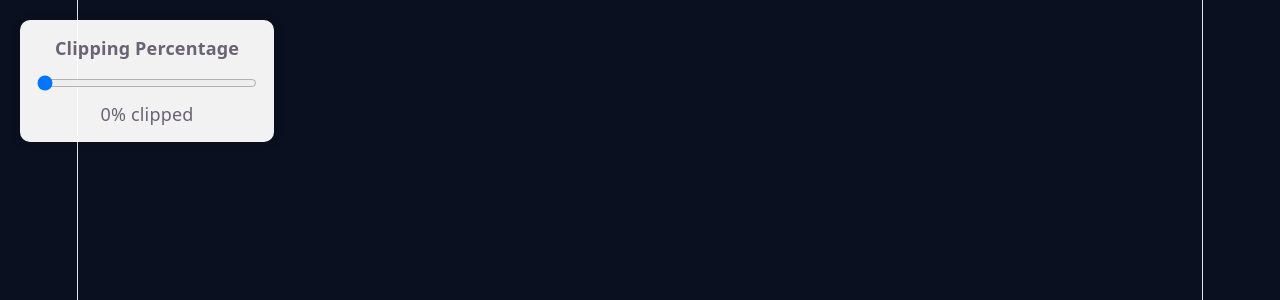
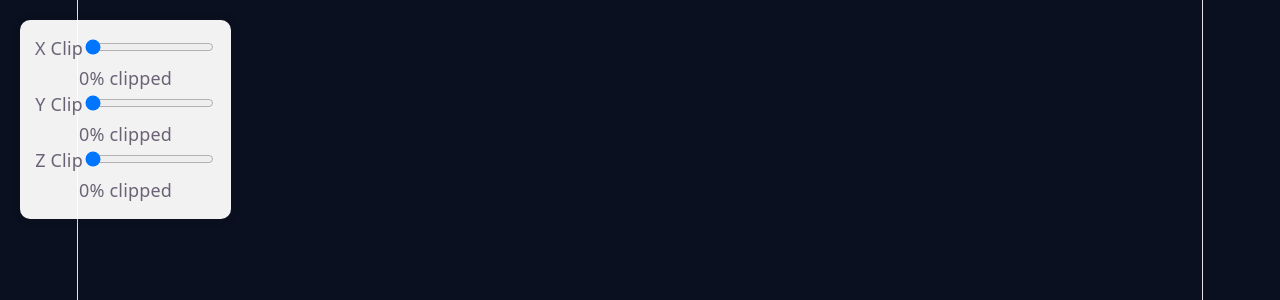
Before and after one commit to nandanarajendran2004-a11y/ThreejsProject, a React (Vite) app: page /simulation in a window 1280 px wide. Shown: the top 300 px of the page. Built offline with nearby package versions, Linux system fonts and the light colour scheme; no server answers.

Commit message:
Added three clipping planes

```diff
--- a/src/components/Navbar.css
+++ b/src/components/Navbar.css
@@ -29,6 +29,7 @@
   display: flex;
   align-items: center;
   gap: 24px;
+  margin-right: 40px;
 }
 
 .nav-links a {
--- a/src/pages/Gltfviewer.jsx
+++ b/src/pages/Gltfviewer.jsx
@@ -6,24 +6,31 @@ import "./Gltfviewer.css";
 
 export default function Gltfviewer() {
     const mountRef = useRef();
-    const [clipPercent, setClipPercent] = useState(0);
 
-    const clippingPlaneRef = useRef(
-        new THREE.Plane(new THREE.Vector3(0, -1, 0), 0)
-    );
+    const [clip, setClip] = useState({ x: 0, y: 0, z: 0 });
 
-    const modelBoundsRef = useRef({
-        minY: 0,
-        maxY: 1
+    // 3 proper clipping planes
+    const clippingPlanesRef = useRef([
+        new THREE.Plane(new THREE.Vector3(0, -1, 0), 0), // Y
+        new THREE.Plane(new THREE.Vector3(1, 0, 0), 0),  // X
+        new THREE.Plane(new THREE.Vector3(0, 0, 1), 0)   // Z
+    ]);
+
+    const boundsRef = useRef({
+        min: new THREE.Vector3(),
+        max: new THREE.Vector3()
     });
 
     const readyRef = useRef(false);
+
     useEffect(() => {
         const scene = new THREE.Scene();
         scene.background = new THREE.Color(0x0b1020);
 
         const shipGroup = new THREE.Group();
         scene.add(shipGroup);
+
+
 
         const camera = new THREE.PerspectiveCamera(
             75,
@@ -32,7 +39,7 @@ export default function Gltfviewer() {
             1000
         );
 
-        camera.position.set(5,5,5);
+        camera.position.set(5, 5, 5);
         camera.lookAt(0, 0, 0);
 
         const renderer = new THREE.WebGLRenderer({ antialias: true });
@@ -49,6 +56,7 @@ export default function Gltfviewer() {
         dirLight.position.set(5, 5, 5);
         scene.add(dirLight);
 
+        const planes = clippingPlanesRef.current;
         const raycaster = new THREE.Raycaster();
         const mouse = new THREE.Vector2();
 
@@ -95,10 +103,10 @@ export default function Gltfviewer() {
         ];
 
         let loadedCount = 0;
-        const plane = clippingPlaneRef.current;
 
         modelFiles.forEach((file) => {
             loader.load(file, (obj) => {
+
                 obj.traverse((child) => {
                     if (child.isMesh) {
                         child.material = new THREE.MeshStandardMaterial({
@@ -106,7 +114,7 @@ export default function Gltfviewer() {
                             side: THREE.DoubleSide,
                             transparent: true,
                             opacity: 0.5,
-                            clippingPlanes: [plane]
+                            clippingPlanes: planes
                         });
                     }
                 });
@@ -115,8 +123,7 @@ export default function Gltfviewer() {
                 const box = new THREE.Box3().setFromObject(obj);
                 const size = box.getSize(new THREE.Vector3());
                 const maxDim = Math.max(size.x, size.y, size.z);
-                const scale = 2 / maxDim;
-                obj.scale.setScalar(scale);
+                obj.scale.setScalar(2 / maxDim);
 
                 obj.updateMatrixWorld(true);
 
@@ -125,38 +132,34 @@ export default function Gltfviewer() {
 
                 if (loadedCount === modelFiles.length) {
 
-                    // center whole ship
+                    // CENTER SHIP
                     const shipBox = new THREE.Box3().setFromObject(shipGroup);
-                    const shipCenter = shipBox.getCenter(new THREE.Vector3());
+                    const center = shipBox.getCenter(new THREE.Vector3());
 
-                    shipGroup.position.sub(shipCenter);
+                    shipGroup.position.sub(center);
                     shipGroup.updateMatrixWorld(true);
 
-                    // compute final bounds AFTER centering
+                    // FINAL BOUNDS (IMPORTANT)
                     const finalBox = new THREE.Box3().setFromObject(shipGroup);
 
-                    modelBoundsRef.current = {
-                        minY: finalBox.min.y,
-                        maxY: finalBox.max.y
-                    };
+                    boundsRef.current.min.copy(finalBox.min);
+                    boundsRef.current.max.copy(finalBox.max);
 
-                    plane.normal.set(0, -1, 0);
-                    const initialPosition = finalBox.min.y;
-                    plane.constant = -initialPosition;
+                    const min = finalBox.min;
+                    const max = finalBox.max;
 
-                    // apply clipping
-                    scene.traverse((child) => {
-                        if (child.isMesh) {
-                            child.material.clippingPlanes = [plane];
-                            child.material.needsUpdate = true;
-                        }
-                    });
+                    // FIXED PLANES (NO MAGIC NUMBERS)
+                    planes[0].normal.set(0, -1, 0);
+                    planes[0].constant = -min.y;
+
+                    planes[1].normal.set(1, 0, 0);
+                    planes[1].constant = -min.x;
+
+                    planes[2].normal.set(0, 0, 1);
+                    planes[2].constant = -min.z;
 
                     renderer.localClippingEnabled = true;
-
-                    // force first render (fix blank screen issue)
                     readyRef.current = true;
-                    renderer.render(scene, camera);
                 }
             });
         });
@@ -165,6 +168,7 @@ export default function Gltfviewer() {
             requestAnimationFrame(animate);
             controls.target.set(0, 0, 0);
             controls.update();
+
             if (readyRef.current) {
                 renderer.render(scene, camera);
             }
@@ -182,47 +186,88 @@ export default function Gltfviewer() {
 
         return () => {
             window.removeEventListener("resize", handleResize);
-            renderer.domElement.removeEventListener("click", onClick);
             renderer.dispose();
-            if (mountRef.current) {
-                mountRef.current.removeChild(renderer.domElement);
-            }
+            mountRef.current?.removeChild(renderer.domElement);
         };
     }, []);
 
-    const handleSliderChange = (e) => {
-        const percent = Number(e.target.value);
-        setClipPercent(percent);
+    // UPDATE SLIDERS
+    const handleClipChange = (axis, value) => {
+        setClip(prev => {
+            const updated = { ...prev, [axis]: Number(value) };
 
-        const { minY, maxY } = modelBoundsRef.current;
+            const planes = clippingPlanesRef.current;
+            const { min, max } = boundsRef.current;
 
-        const position = minY + (maxY - minY) * (percent / 100);
+            // Y (fill)
+            planes[0].constant =
+                -(min.y + (max.y - min.y) * (updated.y / 100));
 
-        clippingPlaneRef.current.constant = -position;
+            // X (left-right)
+            planes[1].constant =
+                -(min.x + (max.x - min.x) * (updated.x / 100));
+
+            // Z (front-back)
+            planes[2].constant =
+                -(min.z + (max.z - min.z) * (updated.z / 100));
+
+            return updated;
+        });
     };
 
     return (
-        <div style={{ position: "relative", width: "100vw", height: "100vh", overflow: "hidden" }}>
-            <div
-                ref={mountRef}
-                style={{ position: "fixed", top: 0, left: 0, width: "100%", height: "100%", overflow: "hidden" }}
-            />
+        <div style={{ width: "100vw", height: "100vh", overflow: "hidden" }}>
+            <div ref={mountRef} style={{position: "fixed", top: 0, left: 0, width:"100%", height:"100%",overflow:"hidden"}} />
+<div className="slider-container">
 
-            <div className="slider-container">
-                <div className="slider-title">Clipping Percentage</div>
+    <div className="slider-block">
+        <label>X Clip</label>
 
         <input
-                    className="slider-input"
             type="range"
             min={0}
             max={100}
-                    value={clipPercent}
-                    onChange={handleSliderChange}
+            value={clip.x}
+            onChange={(e) => handleClipChange("x", e.target.value)}
         />
 
         <div className="slider-value">
-                    {clipPercent}% clipped
+            {clip.x}% clipped
         </div>
+    </div>
+
+    <div className="slider-block">
+        <label>Y Clip</label>
+
+        <input
+            type="range"
+            min={0}
+            max={100}
+            value={clip.y}
+            onChange={(e) => handleClipChange("y", e.target.value)}
+        />
+
+        <div className="slider-value">
+            {clip.y}% clipped
+        </div>
+    </div>
+
+    <div className="slider-block">
+        <label>Z Clip</label>
+
+        <input
+            type="range"
+            min={0}
+            max={100}
+            value={clip.z}
+            onChange={(e) => handleClipChange("z", e.target.value)}
+        />
+
+        <div className="slider-value">
+            {clip.z}% clipped
+        </div>
+    </div>
+
 </div>
         </div>
     );
```
Lines whose indentation alone changed are shown as unchanged.
